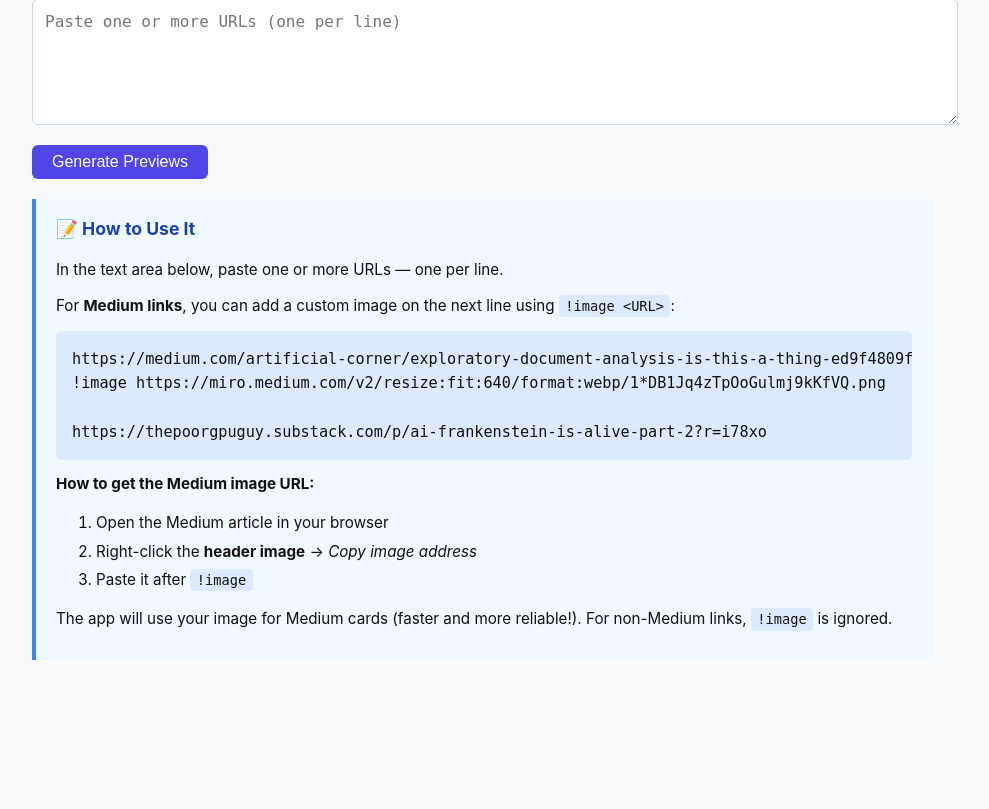
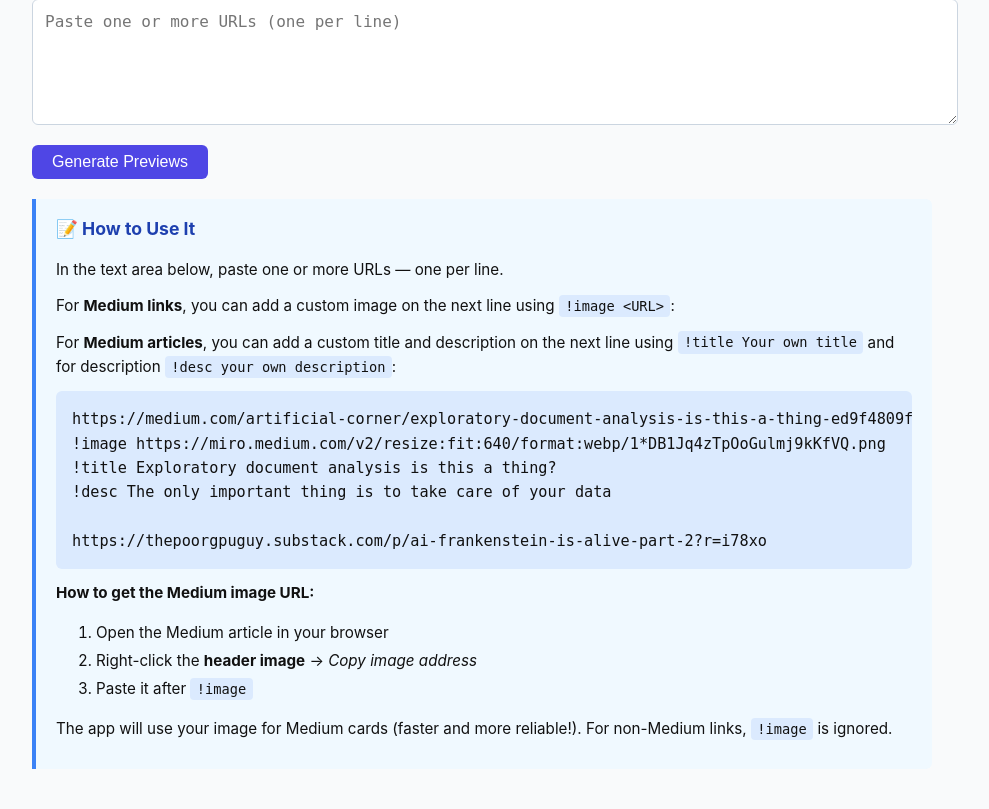
Before and after one commit to fabiomatricardi/create-embed-cards, a Flask app: page / in a window 1280 px wide. Shown: the part 191-1000 px from the top of the page, without its empty margins (158-1147 px from the left). Before the commit the page ends 851 px from the top, so only its background shows below. Run offline with Flask 3, Linux system fonts and the light colour scheme.

Commit message:
Add files via upload

```diff
--- a/templates/index.html
+++ b/templates/index.html
@@ -200,8 +200,11 @@
         <h2>📝 How to Use It</h2>
         <p>In the text area below, paste one or more URLs — one per line.</p>
         <p>For <strong>Medium links</strong>, you can add a custom image on the next line using <code>!image &lt;URL&gt;</code>:</p>
+        <p>For <strong>Medium articles</strong>, you can add a custom title and description on the next line using <code>!title Your own title</code> and for description <code>!desc your own description</code>:</p>
         <pre>https://medium.com/artificial-corner/exploratory-document-analysis-is-this-a-thing-ed9f4809f364
 !image https://miro.medium.com/v2/resize:fit:640/format:webp/1*DB1Jq4zTpOoGulmj9kKfVQ.png
+!title Exploratory document analysis is this a thing?
+!desc The only important thing is to take care of your data
 
 https://thepoorgpuguy.substack.com/p/ai-frankenstein-is-alive-part-2?r=i78xo</pre>
         <p><strong>How to get the Medium image URL:</strong></p>
```
